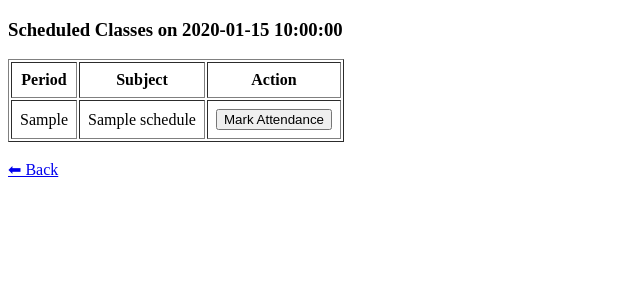
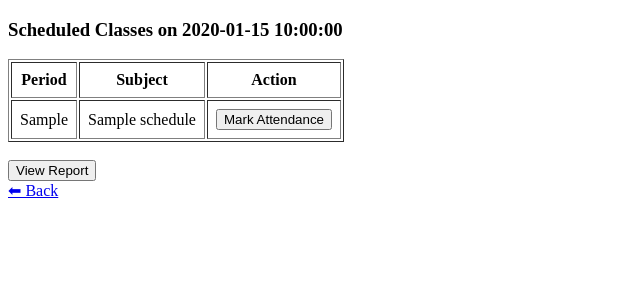
Before and after one commit to lalasamvsr/attendance, a Flask app: template templates/select_schedule.html in a window 1280 px wide. Shown: the top 300 px of the page, without its empty margins (0-640 px from the left). Run offline with Flask 3, Linux system fonts and the light colour scheme; the template is opened without the code that fills it: most values are stand-ins (such as "Sample title", 1, 10 or a date in 2020); some libraries are stand-ins or nearby versions.

Commit message:
Update select_schedule.html

```diff
--- a/templates/select_schedule.html
+++ b/templates/select_schedule.html
@@ -32,6 +32,12 @@
 {% endif %}
 
 <br>
+  <form action="/week-report" method="GET">
+    <input type="hidden" name="schedule_id" value="{{ s.schedule_id }}">
+    <input type="hidden" name="date" value="{{ selected_date }}">
+    <button type="submit">View Report</button>
+</form>
+
 <a href="/faculty-dashboard">⬅ Back</a>
 
 </body>
```
